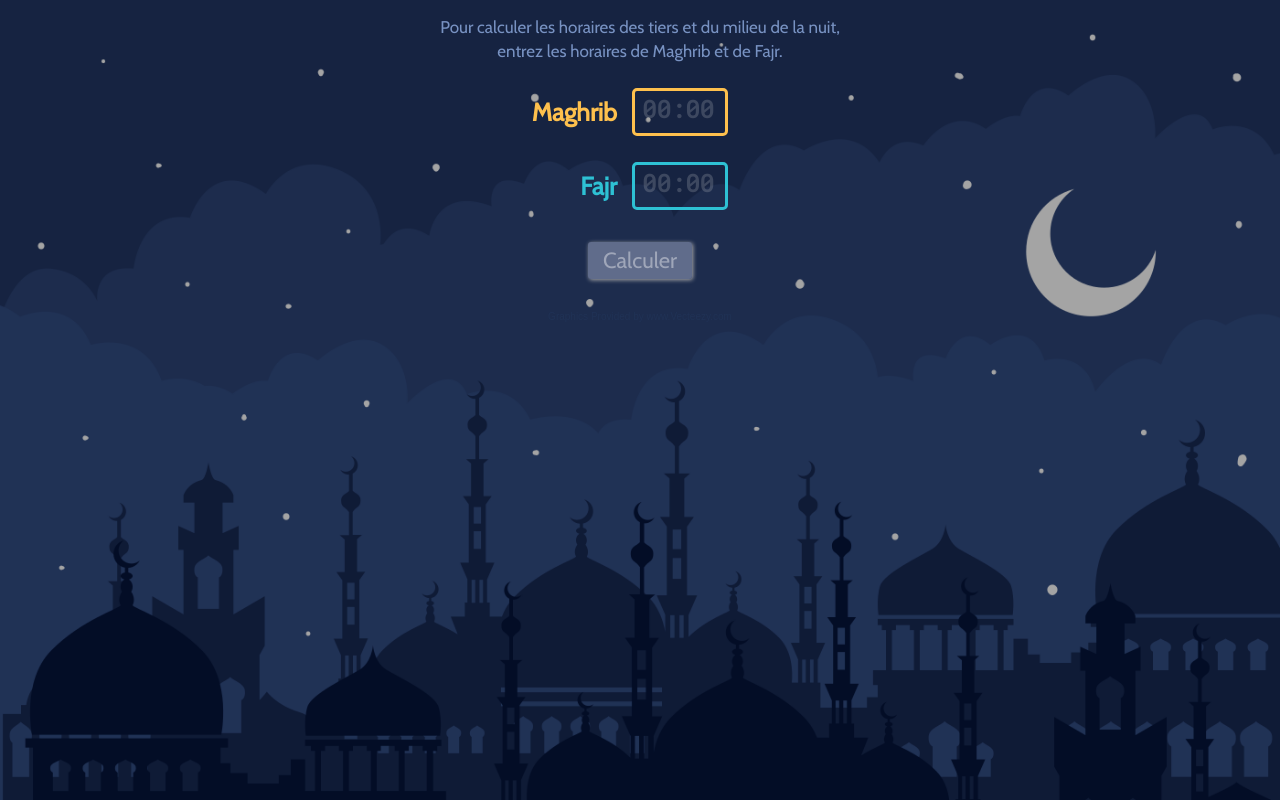
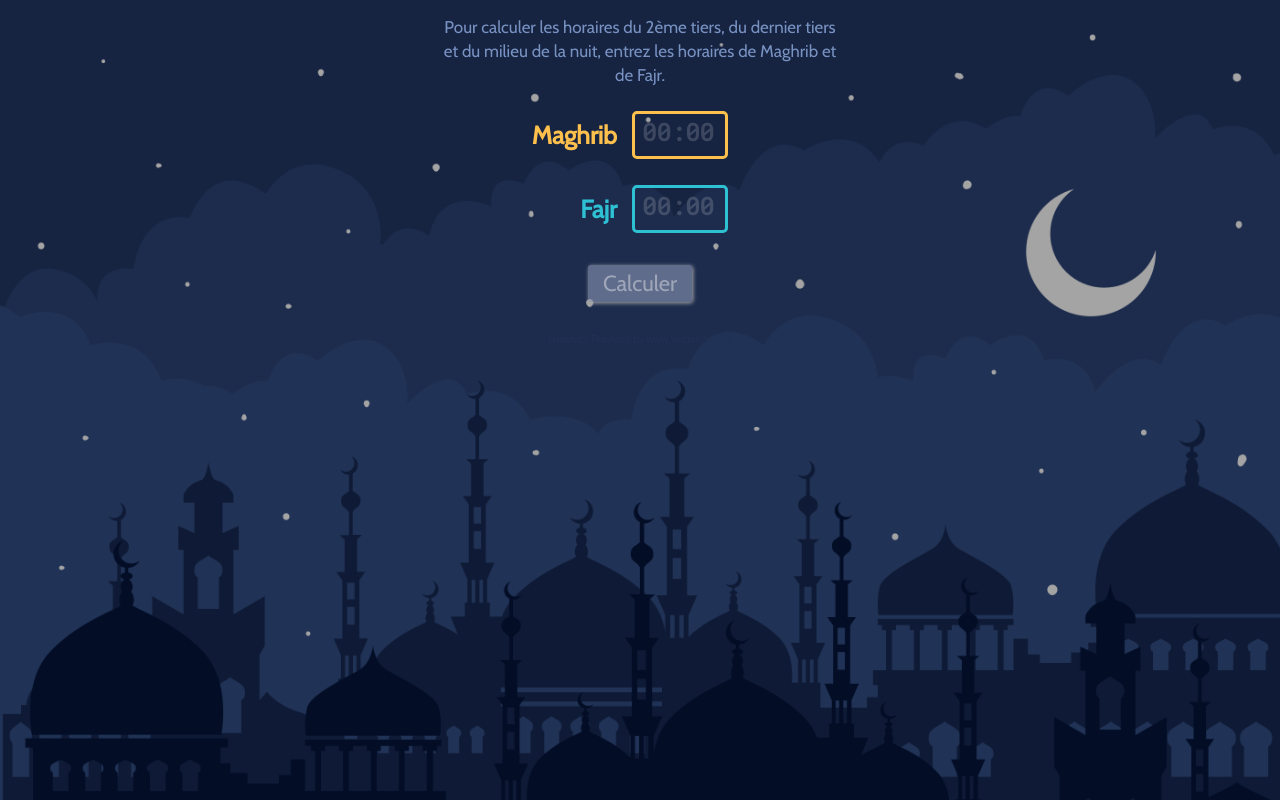
Before and after one commit to ShamShams/Night-Hours-Calculator, a React (Create React App) app: page / in a window 1280 px wide. Built offline with nearby package versions, Linux system fonts and the light colour scheme.

Commit message:
Edit instruction

```diff
--- a/src/components/Main.js
+++ b/src/components/Main.js
@@ -59,7 +59,7 @@ class Main extends Component {
         return (
             <div className="Main">
                 <h1 className='Main-instructions'>
-                    Pour calculer les horaires des tiers et du milieu de la nuit, entrez les horaires de Maghrib et de Fajr.
+                    Pour calculer les horaires du 2ème tiers, du dernier tiers et du milieu de la nuit, entrez les horaires de Maghrib et de Fajr.
                 </h1>
 
                 <div className='Times-container'>
```
